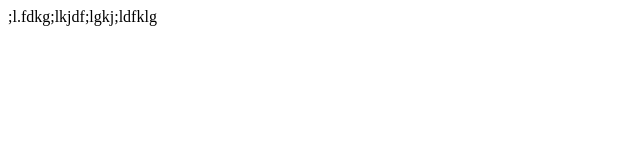
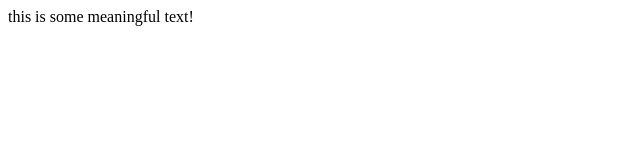
Before and after one commit to shadmantaqi/engine, a plain HTML site: page index.html in a window 1280 px wide. Shown: the full height of the page, 0-640 px from the left. Drawn offline with Linux system fonts and the light colour scheme.

Commit message:
new lines

```diff
--- a/index.html
+++ b/index.html
@@ -4,9 +4,9 @@
     <meta charset="UTF-8">
     <meta http-equiv="X-UA-Compatible" content="IE=edge">
     <meta name="viewport" content="width=device-width, initial-scale=1.0">
-    <title>Document</title>
+    <title>Documented</title>
 </head>
 <body>
-    ;l.fdkg;lkjdf;lgkj;ldfklg
+    this is some meaningful text!
 </body>
 </html>
```
